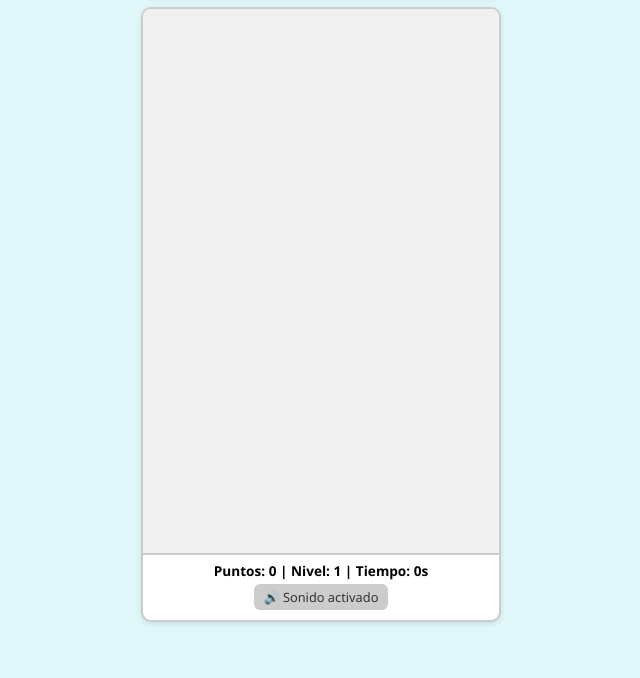
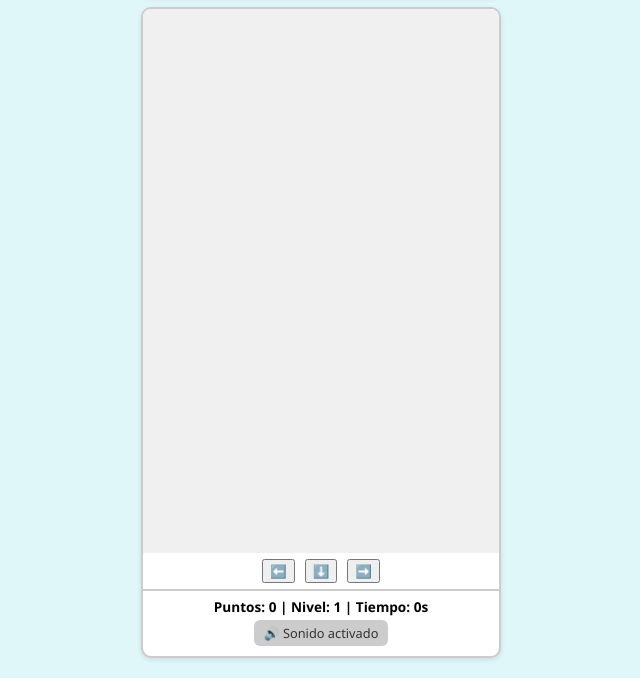
Before and after one commit to dajecapo/fracto, a plain HTML site: page index.html in a window 1280 px wide. Shown: the part 170-848 px from the top of the page, without its empty margins (319-959 px from the left). Before the commit the page ends 812 px from the top, so only its background shows below. Drawn offline with Linux system fonts and the light colour scheme.

Commit message:
Update index.html

```diff
--- a/index.html
+++ b/index.html
@@ -112,14 +112,13 @@
     <button id="startButton" onclick="toggleGame()">Iniciar juego</button>
   </div>
 
-  <div id="mobileControls" style="display: none; justify-content: center; gap: 10px; margin-bottom: 10px;">
-  <button onclick="moveMobile('left')">⬅️</button>
-  <button onclick="moveMobile('down')">⬇️</button>
-  <button onclick="moveMobile('right')">➡️</button>
-</div>
-
-<div id="gameContainer">
+  <div id="gameContainer">
     <div id="gameBoard"></div>
+    <div id="mobileControls" style="display: none; position: relative; bottom: 0; width: 100%; padding: 6px 0; background: #ffffffcc; display: flex; justify-content: center; gap: 10px;">
+      <button onclick="moveMobile('left')">⬅️</button>
+      <button onclick="moveMobile('down')">⬇️</button>
+      <button onclick="moveMobile('right')">➡️</button>
+    </div>
     <div id="statusLine">Puntos: <span id="score">0</span> | Nivel: <span id="level">1</span> | Tiempo: <span id="timer">0s</span></div>
     <div id="soundControl">
       <button id="toggleSound">🔊 Sonido activado</button>
@@ -398,8 +397,8 @@
   }
 
   if (window.innerWidth <= 768) {
-    document.getElementById('mobileControls').style.display = 'flex';
-  }
+  document.getElementById('mobileControls').style.display = 'flex';
+}
 </script>
 </body>
 </html>
```
